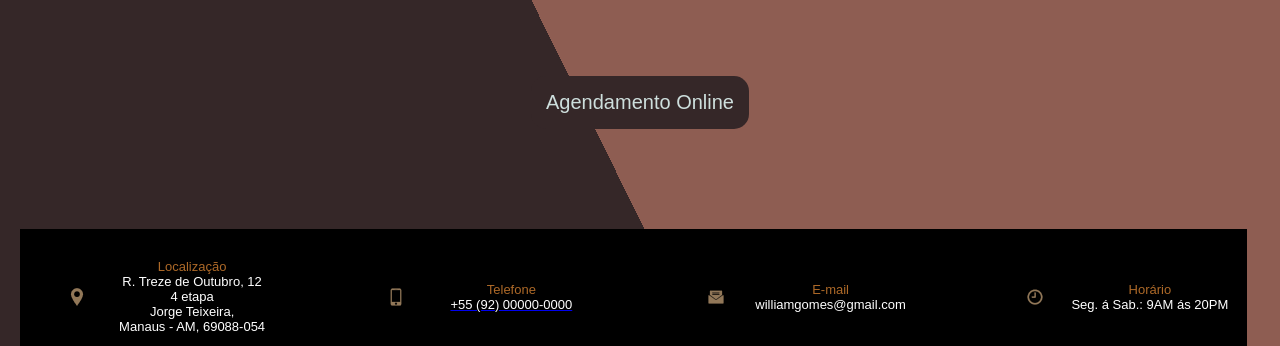
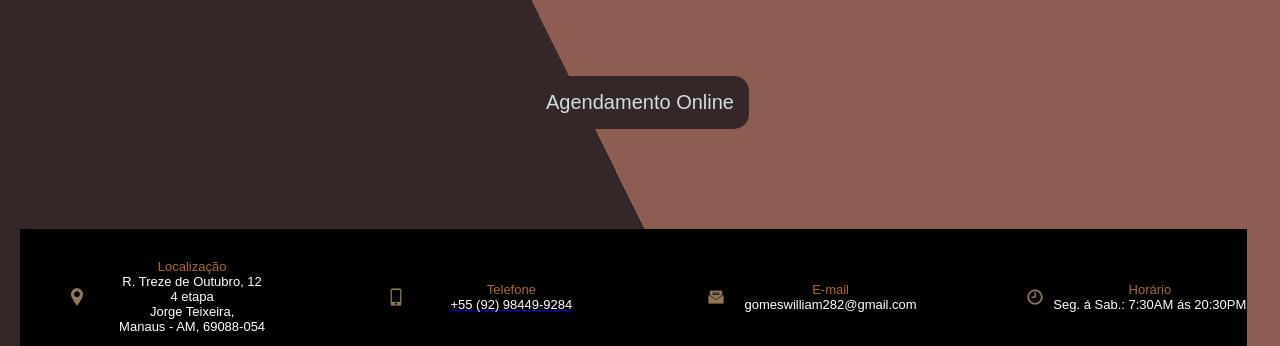
Before and after one commit to Juanvictoram/williambarbearia, a plain HTML site: page index.html in a window 1280 px wide. Shown: the part 454-800 px from the top of the page. Drawn offline with Linux system fonts and the light colour scheme.

Commit message:
quarto commit

```diff
--- a/index.html
+++ b/index.html
@@ -34,7 +34,7 @@
                     </div>
                     <div class="text">
                         <span>Telefone</span>
-                        <a href="https://wa.me/5592988191248" style="font-style: none;"><span>+55 (92) 00000-0000</span></a>
+                        <a href="https://wa.me/5592988191248" style="font-style: none;"><span>+55 (92) 98449-9284</span></a>
                     </div>
                 </div>
                 <div class="info">
@@ -43,7 +43,7 @@
                     </div>
                     <div class="text">
                         <span>E-mail</span>
-                        <span>williamgomes@gmail.com</span>
+                        <span>gomeswilliam282@gmail.com</span>
                     </div>
                 </div>
                 <div class="info">
@@ -52,7 +52,7 @@
                     </div>
                     <div class="text">
                         <span>Horário</span>
-                        <span>Seg. á Sab.:  9AM ás  20PM</span>
+                        <span>Seg. á Sab.:  7:30AM ás  20:30PM</span>
                     </div>
                 </div>
             </div>
```
